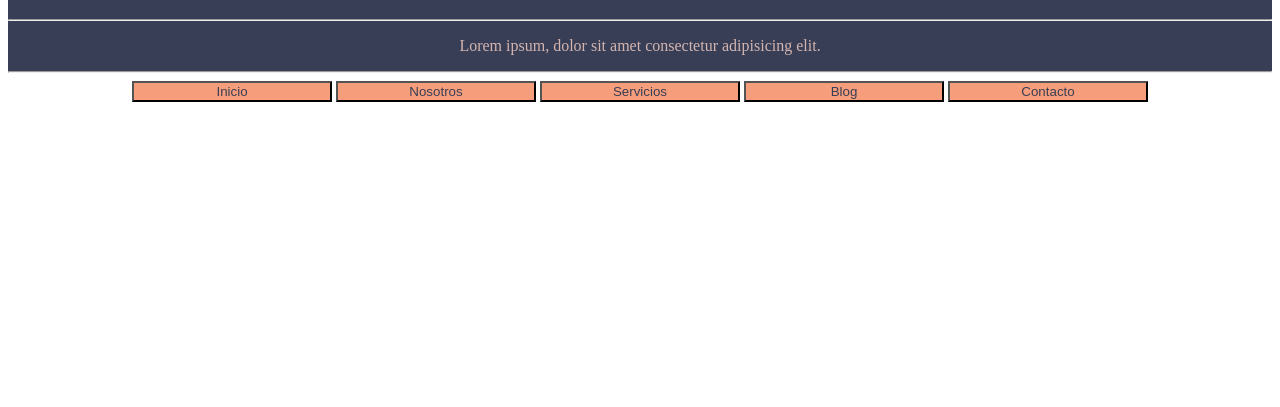
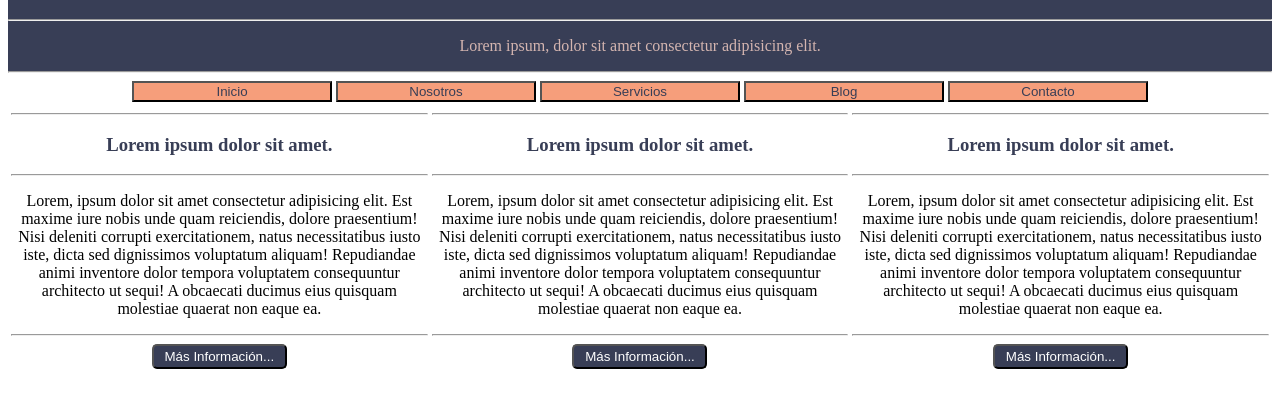
Before and after one commit to MirandaNG/git-02, a plain HTML site: page index.html in a window 1280 px wide. Shown: the part 71-478 px from the top of the page. Drawn offline with Linux system fonts and the light colour scheme.

Commit message:
terminamos el maquetado

```diff
--- a/CSS/estilos.css
+++ b/CSS/estilos.css
@@ -25,3 +25,13 @@
 .text-primary{
     color: #383e56;
 }
+
+.text-white{
+    color: #fff;
+}
+
+.button-info{
+    width: 135px;
+    height: 25px;
+    border-radius: 5px;
+}
--- a/index.html
+++ b/index.html
@@ -29,7 +29,66 @@
     </nav>
 
     <!-- Parte Principal -->
-
+    <main>
+        <table>
+            <tr>
+                <td>
+                    <div class="bg-info">
+                        <hr>
+                        <h3 class="text-center text-primary">
+                            Lorem ipsum dolor sit amet.
+                        </h3>
+                        <hr>
+                        <p class="text-center">
+                            Lorem, ipsum dolor sit amet consectetur adipisicing elit. Est maxime iure nobis unde quam reiciendis, dolore praesentium! Nisi deleniti corrupti exercitationem, natus necessitatibus iusto iste, dicta sed dignissimos voluptatum aliquam! Repudiandae animi inventore dolor tempora voluptatem consequuntur architecto ut sequi! A obcaecati ducimus eius quisquam molestiae quaerat non eaque ea.
+                        </p>
+                        <hr>
+                        <div class="text-center">
+                            <button class="bg-primary text-white button-info">
+                                Más Información...
+                            </button>
+                        </div>
+                    </div>
+                </td>
+                <td>
+                    <div class="bg-info">
+                        <hr>
+                        <h3 class="text-center text-primary">
+                            Lorem ipsum dolor sit amet.
+                        </h3>
+                        <hr>
+                        <p class="text-center">
+                            Lorem, ipsum dolor sit amet consectetur adipisicing elit. Est maxime iure nobis unde quam reiciendis, dolore praesentium! Nisi deleniti corrupti exercitationem, natus necessitatibus iusto iste, dicta sed dignissimos voluptatum aliquam! Repudiandae animi inventore dolor tempora voluptatem consequuntur architecto ut sequi! A obcaecati ducimus eius quisquam molestiae quaerat non eaque ea.
+                        </p>
+                        <hr>
+                        <div class="text-center">
+                            <button class="bg-primary text-white button-info">
+                                Más Información...
+                            </button>
+                        </div>
+                    </div>
+                </td>
+                <td>
+                    <div class="bg-info">
+                        <hr>
+                        <h3 class="text-center text-primary">
+                            Lorem ipsum dolor sit amet.
+                        </h3>
+                        <hr>
+                        <p class="text-center">
+                            Lorem, ipsum dolor sit amet consectetur adipisicing elit. Est maxime iure nobis unde quam reiciendis, dolore praesentium! Nisi deleniti corrupti exercitationem, natus necessitatibus iusto iste, dicta sed dignissimos voluptatum aliquam! Repudiandae animi inventore dolor tempora voluptatem consequuntur architecto ut sequi! A obcaecati ducimus eius quisquam molestiae quaerat non eaque ea.
+                        </p>
+                        <hr>
+                        <div class="text-center">
+                            <button class="bg-primary text-white button-info">
+                                Más Información...
+                            </button>
+                        </div>
+                    </div>
+                </td>
+            </tr>
+        </table>
+    </main>
     <!-- Footer -->
 </body>
 </html>
```
